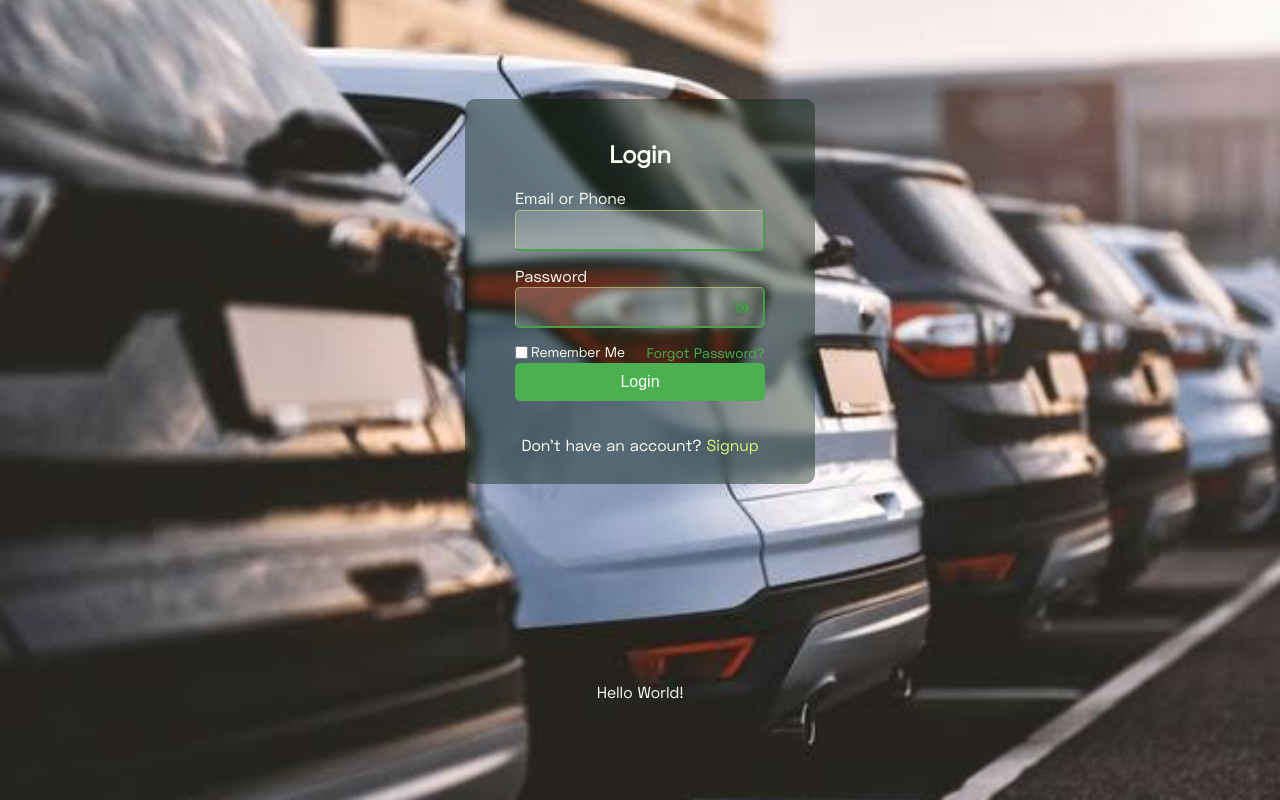
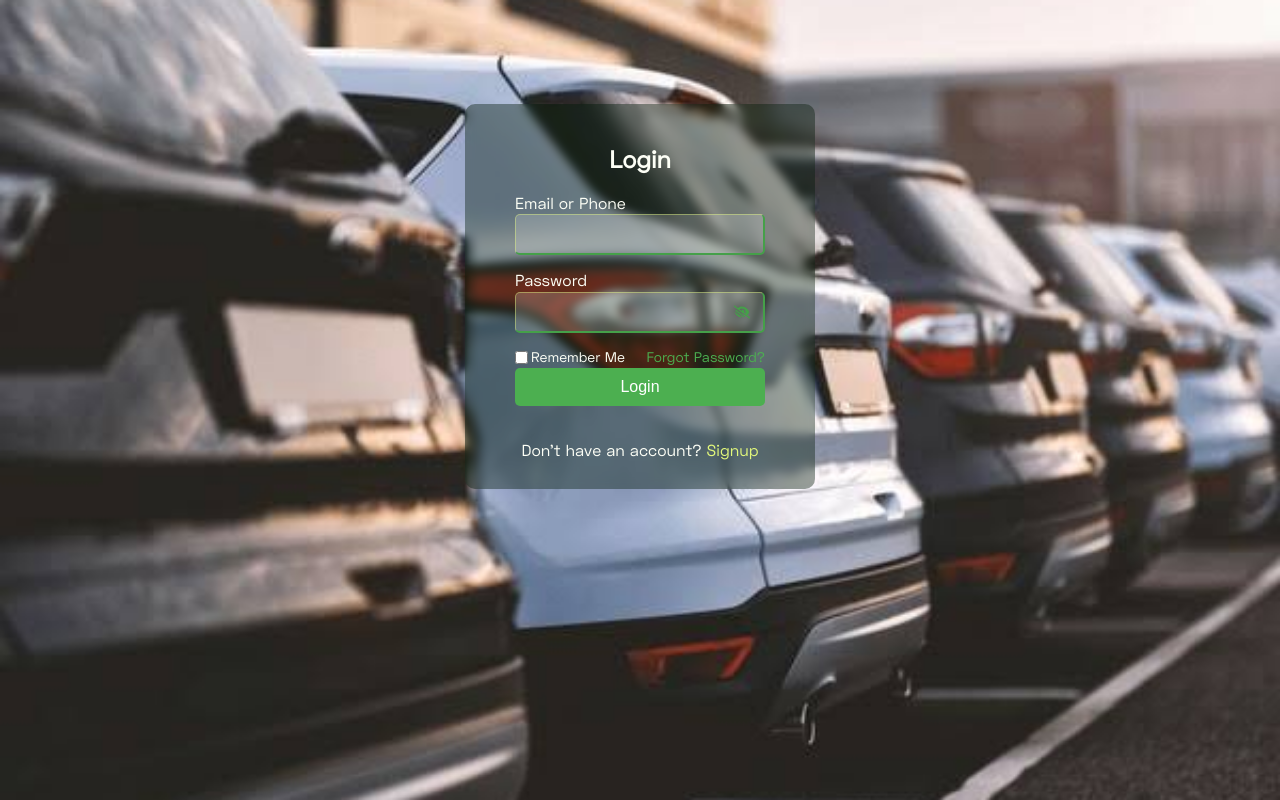
Before and after one commit to AylexCODE/Online-Car-Rental-System, a PHP site: page /auth/login.php in a window 1280 px wide. Run offline with PHP 8.4, Linux system fonts and the light colour scheme.

Commit message:
Cleaned UI

```diff
--- a/auth/login.php
+++ b/auth/login.php
@@ -292,7 +292,7 @@
             <p>Don't have an account? <a href="./signup.php">Signup</a></p>
         </form>
     </div>
-    <p class='msg'>Hello World!</p>
+    <p class='msg'> </p>
 </body>
 <script type="text/javascript">
     const contact = document.getElementById("contact");
```
